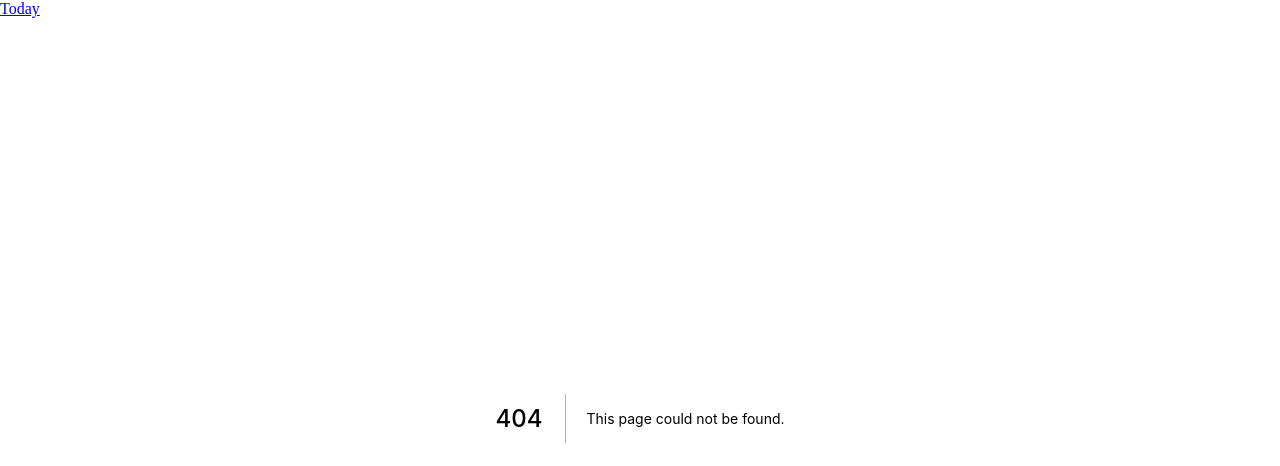
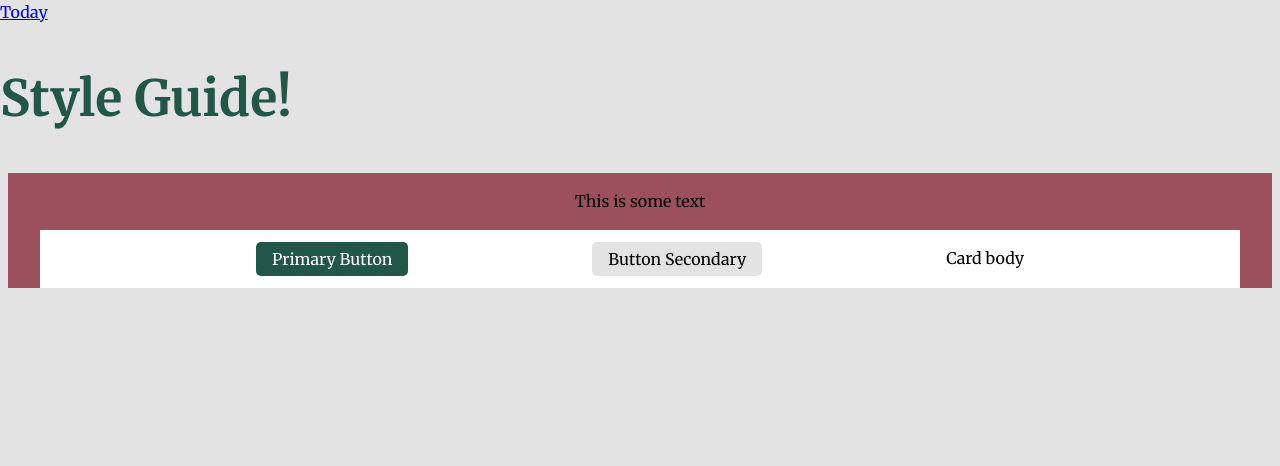
Before and after one commit to dillontitcomb/today, a Next.js app: page /styles in a window 1280 px wide. Before the commit this address had no page. Shown: the top 466 px of the page. Built offline with nearby package versions, Linux system fonts and the light colour scheme.

Commit message:
beginning to add styles.

```diff
--- a/css/style.css
+++ b/css/style.css
@@ -1,3 +1,5 @@
+@import url('https://fonts.googleapis.com/css2?family=Merriweather:ital,wght@0,300;0,400;0,700;1,300;1,400;1,700&display=swap');
+
 html {
   line-height: 1.15; /* 1 */
   -webkit-text-size-adjust: 100%; /* 2 */
@@ -361,13 +363,3 @@ template {
 [hidden] {
   display: none;
 }
-
-/**************************************************************************/
-/*******-----------********************************************************/
-/*******  GENERAL  ********************************************************/
-/*******-----------***********----------***********************************/
-/*****************************  GLOBAL  ***********************************/
-/*****************************----------***********----------**************/
-/**************************************************  STYLES  **************/
-/**************************************************----------**************/
-/**************************************************************************/
--- a/package.json
+++ b/package.json
@@ -13,10 +13,14 @@
     "next-auth": "^3.7.0",
     "react": "^16.13.1",
     "react-dom": "^16.13.1",
+    "styled-components": "^5.2.1",
     "swr": "^0.4.2"
   },
   "peerOptionalDependencies": {
     "mongodb": "^3.6.0"
   },
-  "license": "MIT"
+  "license": "MIT",
+  "devDependencies": {
+    "babel-plugin-styled-components": "^1.12.0"
+  }
 }
--- a/pages/_app.js
+++ b/pages/_app.js
@@ -1,29 +1,69 @@
 import { Provider } from 'next-auth/client';
 import Head from 'next/head';
 import Link from 'next/link';
+import { createGlobalStyle, ThemeProvider } from 'styled-components';
 import '../css/style.css';
 
-function Today({ Component, pageProps }) {
+const theme = {
+  colors: {
+    primary: '#225649',
+    primaryAccent: '#007C5D',
+    secondary: '#9C4F5D',
+    background: 'white',
+    accent: '#E08A00',
+    darkText: 'black',
+    lightText: 'white',
+    lightGrey: '#E3E3E3',
+    midGrey: '8E8E8E',
+    darkGrey: '#999999',
+    success: 'green',
+    danger: 'red',
+    warning: 'yellow',
+  },
+};
+
+const GlobalStyle = createGlobalStyle`
+  .app {
+    min-height: 100vh;
+  }
+  body {
+    box-sizing: border-box;
+    margin: 0;
+    padding: 0;
+    font-family: 'Merriweather', serif;
+    font-size: 1rem;
+    line-height: 1.6;
+    background-color: ${theme.colors.lightGrey};
+    color:  ${theme.colors.darkText};
+  }
+  `;
+
+function today({ Component, pageProps }) {
   return (
+    <div className='app'>
+      <GlobalStyle />
       <Provider session={pageProps.session}>
+        <ThemeProvider theme={theme}>
           <Head>
-        <title>
-          Today, the compassionate habit tracking and productivity app
-        </title>
+            <title>Today</title>
           </Head>
 
-      <div className='top-bar'>
-        <div className='nav'>
+          {/* TODO: Create Nav Component */}
+          <div>
+            <div>
               <Link href='/'>
                 <a>Today</a>
               </Link>
             </div>
           </div>
-      <div className='grid wrapper'>
+          <div>
             <Component {...pageProps} />
           </div>
+          {/* TODO: Create Footer Component */}
+        </ThemeProvider>
       </Provider>
+    </div>
   );
 }
 
-export default Today;
+export default today;
--- /dev/null
+++ b/pages/_document.js
@@ -0,0 +1,30 @@
+import Document from 'next/document';
+import { ServerStyleSheet } from 'styled-components';
+
+export default class MyDocument extends Document {
+  static async getInitialProps(ctx) {
+    const sheet = new ServerStyleSheet();
+    const originalRenderPage = ctx.renderPage;
+
+    try {
+      ctx.renderPage = () =>
+        originalRenderPage({
+          enhanceApp: (App) => (props) =>
+            sheet.collectStyles(<App {...props} />),
+        });
+
+      const initialProps = await Document.getInitialProps(ctx);
+      return {
+        ...initialProps,
+        styles: (
+          <>
+            {initialProps.styles}
+            {sheet.getStyleElement()}
+          </>
+        ),
+      };
+    } finally {
+      sheet.seal();
+    }
+  }
+}
--- a/pages/index.js
+++ b/pages/index.js
@@ -1,7 +1,7 @@
 import { signIn, signOut, useSession } from 'next-auth/client';
 import Link from 'next/link';
 
-const Index = () => {
+const index = () => {
   const [session, loading] = useSession();
   if (loading) return <p>Loading...</p>;
   return (
@@ -30,4 +30,4 @@ const Index = () => {
   );
 };
 
-export default Index;
+export default index;
--- /dev/null
+++ b/pages/styles.js
@@ -0,0 +1,63 @@
+import styled from 'styled-components';
+
+const Title = styled.h1`
+  font-size: 50px;
+  color: ${({ theme }) => theme.colors.primary};
+`;
+
+const Container = styled.div`
+  background-color: ${(props) =>
+    props.secondary
+      ? props.theme.colors.secondary
+      : props.theme.colors.background};
+  max-width: 1200px;
+  margin: auto;
+  overflow: hidden;
+  padding: 0 2rem;
+  text-align: center;
+`;
+
+const FlexContainer = styled(Container)`
+  display: flex;
+  align-items: center;
+  justify-content: space-evenly;
+  flex-direction: row;
+  flex-wrap: wrap;
+`;
+
+const Button = styled.button`
+  display: inline-block;
+  background-color: ${(props) =>
+    props.secondary
+      ? props.theme.colors.lightGrey
+      : props.theme.colors.primary};
+  font-size: 1rem;
+  color: ${(props) =>
+    props.secondary
+      ? props.theme.colors.darkText
+      : props.theme.colors.lightText};
+  padding: 0.5rem 1rem;
+  border: none;
+  cursor: pointer;
+  outline: none;
+  border-radius: 5px;
+  &:hover {
+    background-color: ${(props) => props.theme.colors.primaryAccent};
+  }
+`;
+
+export default function styles(params) {
+  return (
+    <div>
+      <Title>Style Guide!</Title>
+      <Container secondary>
+        <p>This is some text</p>
+        <FlexContainer>
+          <Button>Primary Button</Button>
+          <Button secondary>Button Secondary</Button>
+          <p>Card body</p>
+        </FlexContainer>
+      </Container>
+    </div>
+  );
+}
--- a/pages/tasks/[id]/index.js
+++ b/pages/tasks/[id]/index.js
@@ -2,7 +2,7 @@ import { useRouter } from 'next/router';
 import EditTask from '../../../components/EditTask';
 import useTask from '../../../hooks/useTask';
 
-export default function TaskPage() {
+export default function taskPage() {
   const router = useRouter();
   const { id } = router.query;
   console.log(id);
--- a/pages/tasks/index.js
+++ b/pages/tasks/index.js
@@ -6,7 +6,7 @@ import DeleteTask from '../../components/DeleteTask';
 import EditTask from '../../components/EditTask';
 import useTasks from '../../hooks/useTasks';
 
-export default function Tasks() {
+export default function tasks() {
   const [taskToEdit, setTaskToEdit] = useState({});
   const [session, loading] = useSession();
   const { tasks, error } = useTasks();
```
Also changed, not shown: .babelrc (added), 1 other file (tests, documents, lock files or other folders). Lines whose indentation alone changed are shown as unchanged.
